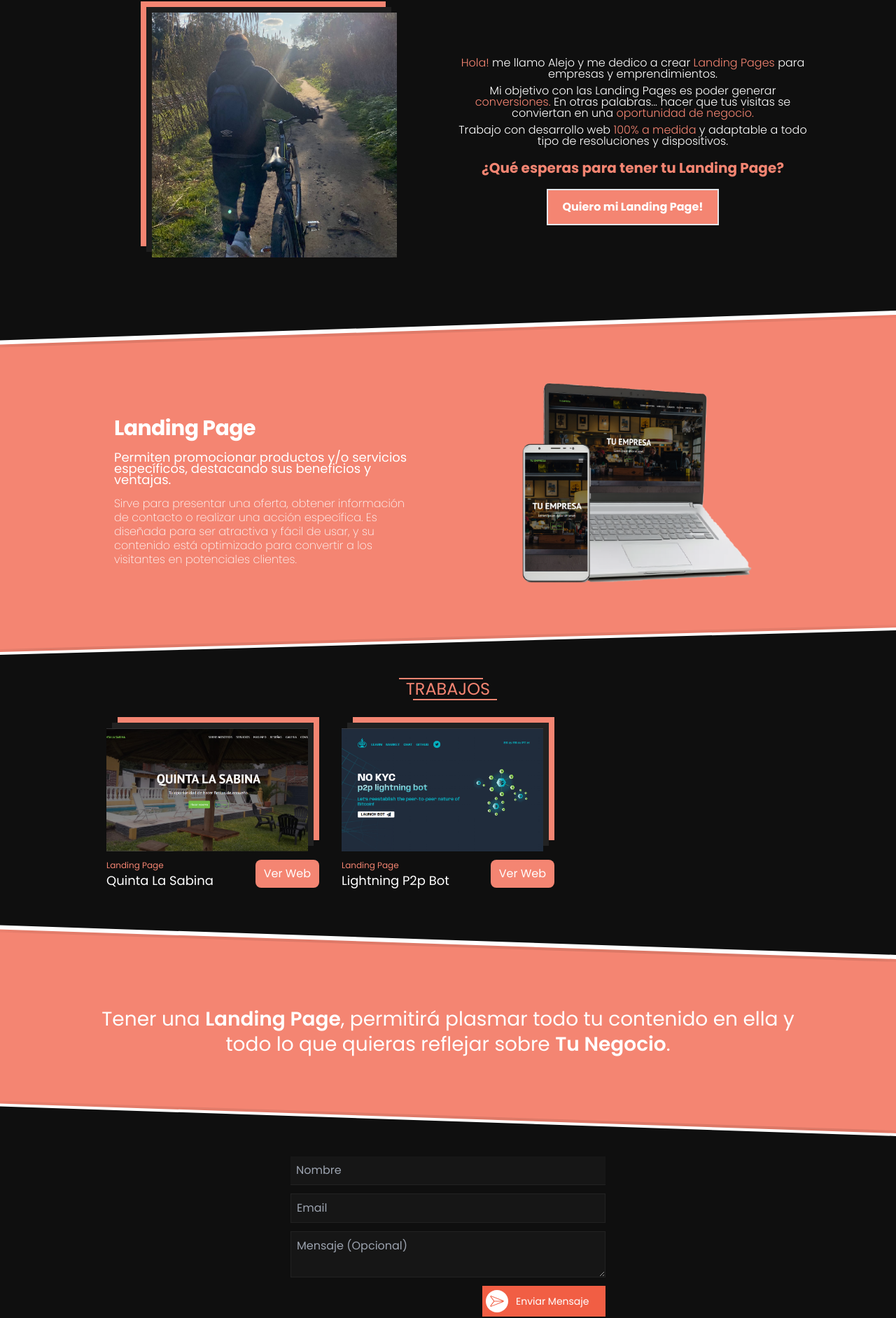
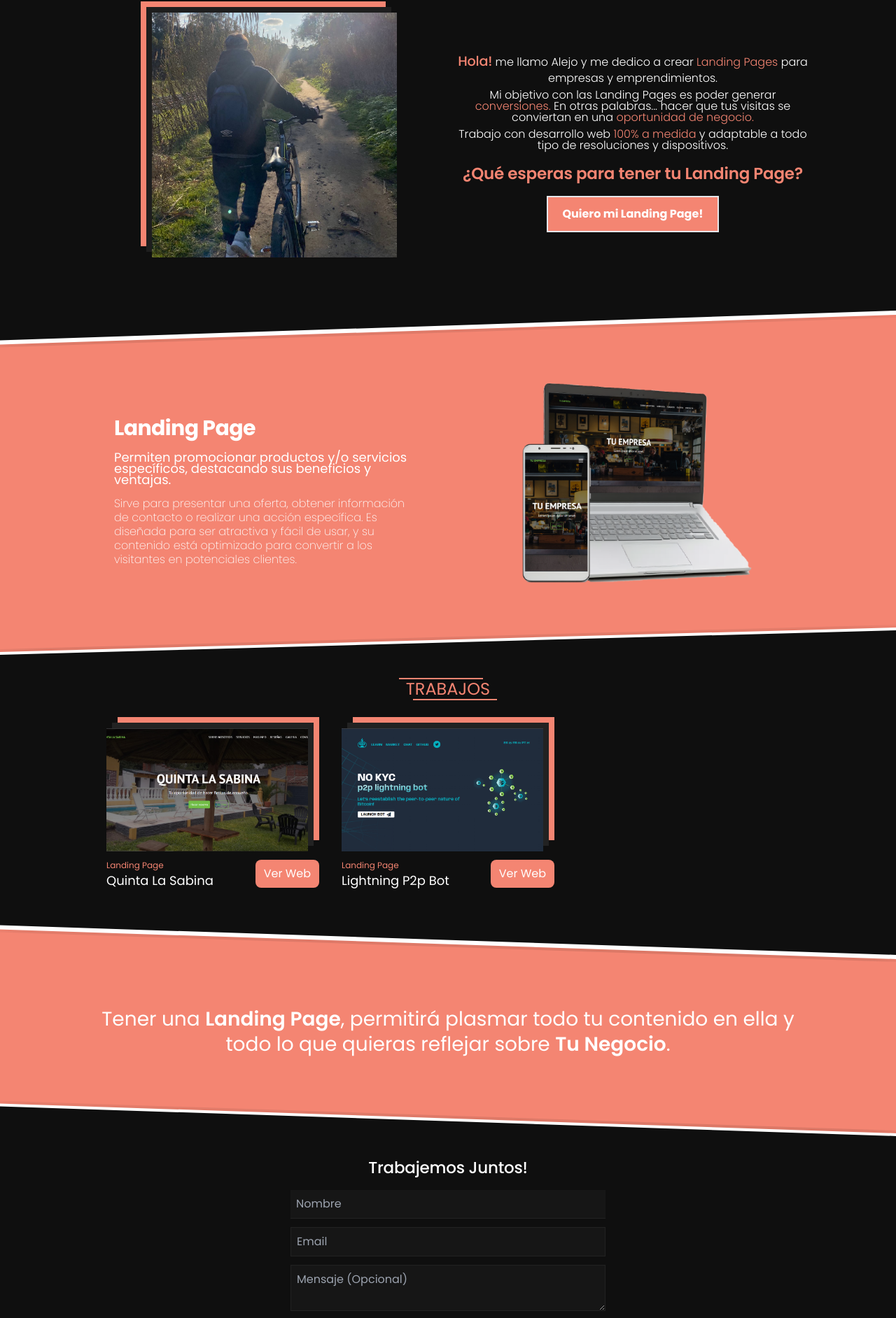
Before and after one commit to Aleervdnr/portfolio-2024, a React (Vite) app: page / in a window 1280 px wide. Shown: the part 830-2714 px from the top of the page at 70% size. Built offline with nearby package versions, Linux system fonts and the light colour scheme.

Commit message:
fixed fonts

```diff
--- a/src/componentes/AboutMe.jsx
+++ b/src/componentes/AboutMe.jsx
@@ -6,7 +6,7 @@ export default function AboutMe() {
 
             <div className="max-w-[500px] lg:max-w-[520px] text-center text-white font-light leading-4">
                 <p className="mb-2 ">
-                    <span className="text-anaranjado text-[16px]">Hola!</span> me llamo Alejo y me dedico a crear <span className=" text-anaranjado">Landing Pages</span> para empresas y emprendimientos.
+                    <span className="text-anaranjado text-H6-med">Hola!</span> me llamo Alejo y me dedico a crear <span className=" text-anaranjado">Landing Pages</span> para empresas y emprendimientos.
                 </p>
                 <p className="mb-2">
                 Mi objetivo con las Landing Pages es poder generar <span className="text-anaranjado">conversiones.</span> En otras palabras... hacer que tus visitas se conviertan en una <span className="text-anaranjado">oportunidad de negocio.</span>
@@ -15,7 +15,7 @@ export default function AboutMe() {
                     Trabajo con desarrollo web <span className="text-anaranjado">100% a medida</span> y adaptable a todo tipo de resoluciones y dispositivos.
                 </p>
 
-                <h2 className="text-anaranjado font-bold text-xl mb-4">¿Qué esperas para tener tu Landing Page?</h2>
+                <h2 className="text-anaranjado text-H5-semiBold mb-4">¿Qué esperas para tener tu Landing Page?</h2>
 
                 <a
                     className="block bg-anaranjado w-fit py-4 px-5 border-2 m-auto font-bold"
--- a/src/componentes/Footer.jsx
+++ b/src/componentes/Footer.jsx
@@ -2,7 +2,8 @@ import { ContactUs } from "./emailForm/ContactUs";
 
 export default function Footer() {
   return (
-    <div className="bg-fondo-negro grid place-content-center py-4" id="contacto">
+    <div className="bg-fondo-negro grid place-content-center py-4 text-center" id="contacto">
+        <h2 className="text-H5-med text-white pb-4">Trabajemos Juntos!</h2>
         <ContactUs/>
     </div>
   )
--- a/tailwind.config.js
+++ b/tailwind.config.js
@@ -76,6 +76,16 @@ export default {
           letterSpacing: '-0.01em',
           fontWeight: '600',
         }],
+        'H5-med': ['1.44rem', {
+          lineHeight: '2rem',
+          letterSpacing: '-0.01em',
+          fontWeight: '500',
+        }],
+        'H5-semiBold': ['1.44rem', {
+          lineHeight: '2rem',
+          letterSpacing: '-0.01em',
+          fontWeight: '600',
+        }],
         'H6-reg': ['1.2rem', {
           lineHeight: '2rem',
           letterSpacing: '-0.01em',
```
